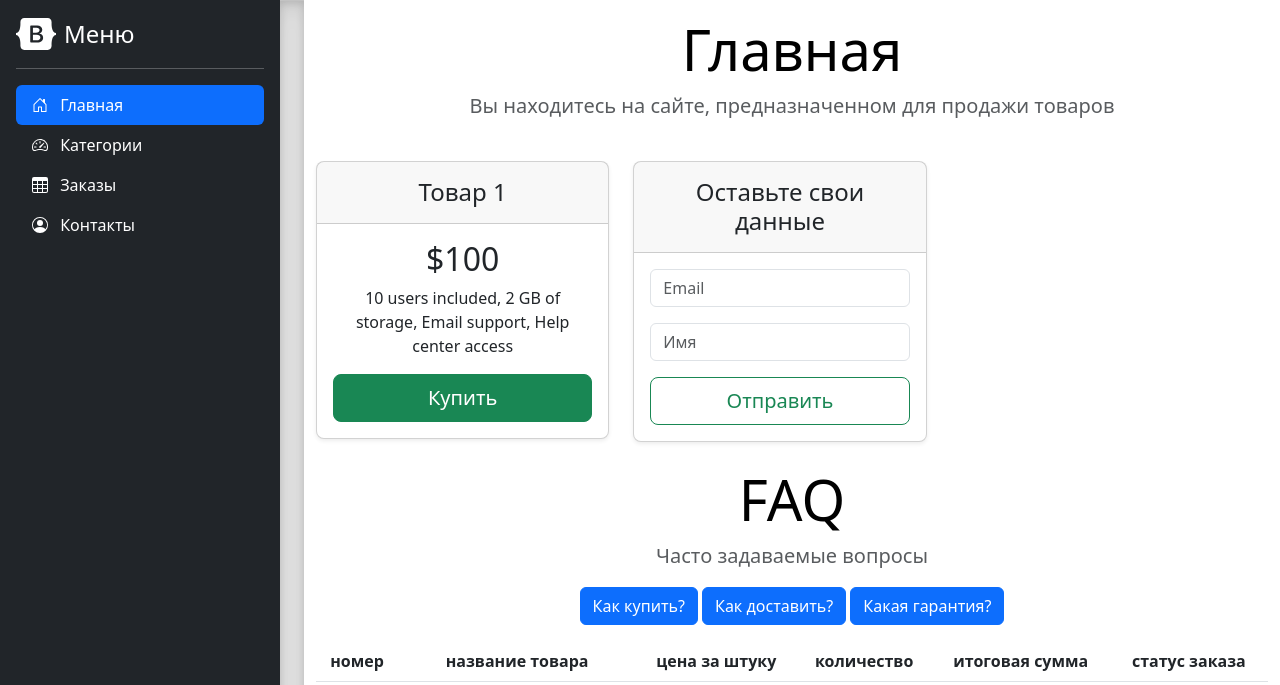
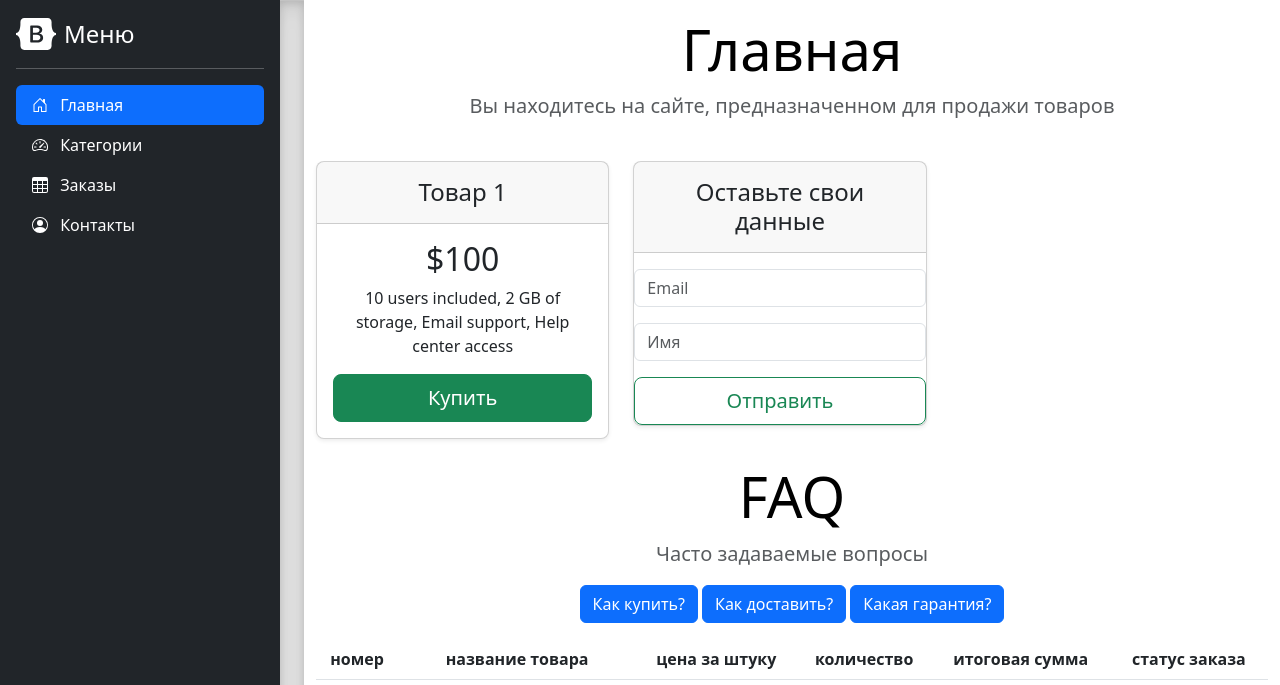
Before and after one commit to ualex90/HW_19_1, a plain HTML site: page index.html in a window 1280 px wide. Shown: the top 685 px of the page. Drawn offline with nearby package versions, Linux system fonts and the light colour scheme.

Commit message:
fixed index.html

```diff
--- a/index.html
+++ b/index.html
@@ -37,21 +37,22 @@
         main {
             display: flex;
             flex-wrap: nowrap;
-            height: 100vh;
             height: -webkit-fill-available;
-            max-height: 100vh;
-            overflow-x: auto;
+            overflow-x: scroll;
             overflow-y: hidden;
         }
 
         .b-example-divider {
             flex-shrink: 0;
             width: 1.5rem;
-            height: 100vh;
             background-color: rgba(0, 0, 0, .1);
             border: solid rgba(0, 0, 0, .15);
             border-width: 1px 0;
             box-shadow: inset 0 .5em 1.5em rgba(0, 0, 0, .1), inset 0 .125em .5em rgba(0, 0, 0, .15);
+        }
+
+        .scrollarea {
+            overflow-y: scroll;
         }
 
         .bi {
@@ -286,15 +287,15 @@
                 </div>
                 <div class="col-4">
                     <div class="card mb-4 rounded-3 shadow-sm">
-                        <div class="card-header py-3">
+                        <div class="card-header py-3 mb-3">
                             <h4 class="my-0 fw-normal">Оставьте свои данные</h4>
                         </div>
-                        <div class="card-body">
-                            <div class="mb-3">
+                        <div class="form">
+                            <div class="form-group mb-3">
                                 <input type="text" class="form-control" id="exampleInputName" placeholder="Email"
                                        aria-describedby="emailHelp">
                             </div>
-                            <div class="mb-3">
+                            <div class="form-group mb-3">
                                 <input type="email" class="form-control" id="exampleInputEmail1" placeholder="Имя"
                                        aria-describedby="emailHelp">
                             </div>
```
